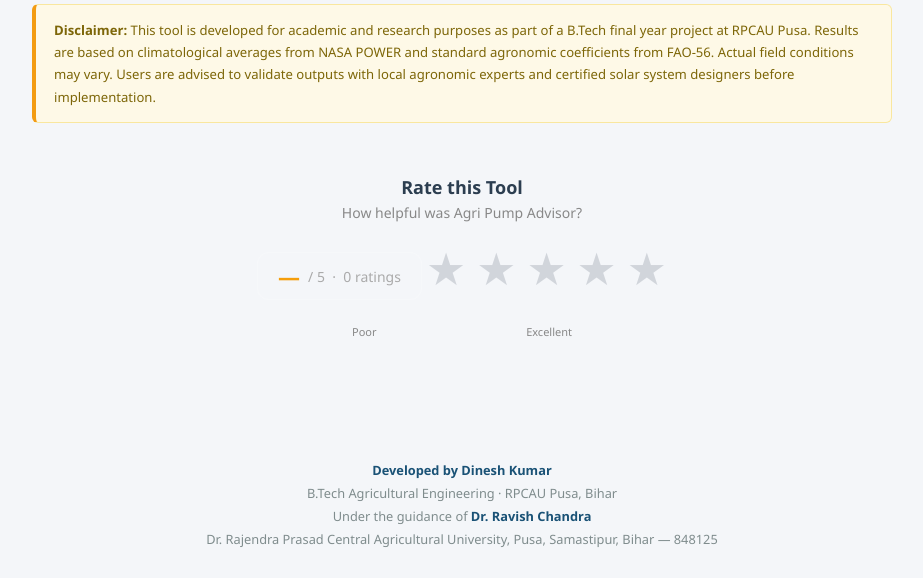
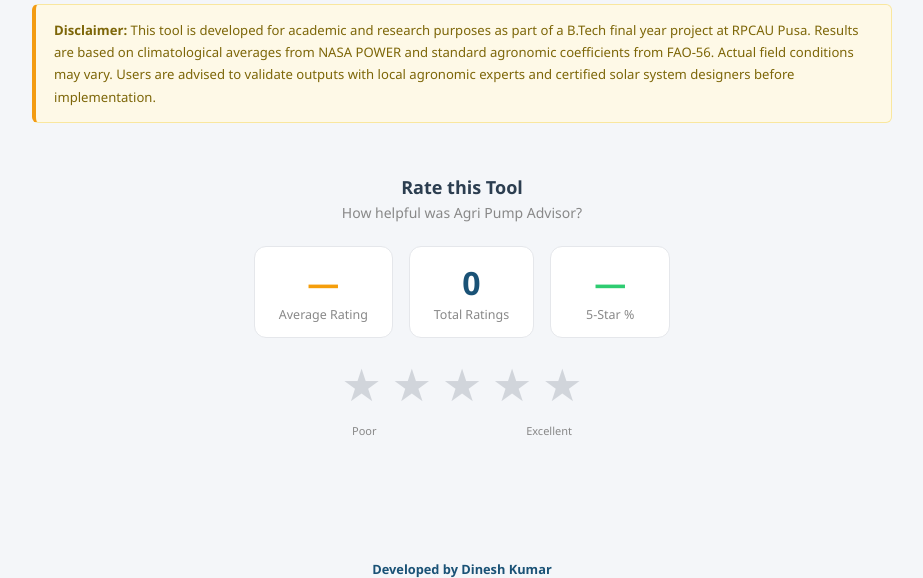
Before and after one commit to Dineshkumar085/spvwps-tool, a Flask app: page /about in a window 1280 px wide. Shown: the part 2214-2792 px from the top of the page, without its empty margins (178-1101 px from the left). Before the commit the page ends 2761 px from the top, so only its background shows below. Run offline with Flask 3, Linux system fonts and the light colour scheme; data that the repository does not hold is empty.

Commit message:
Improve rating display - show total count and 5-star percent

```diff
--- a/app.py
+++ b/app.py
@@ -987,9 +987,10 @@ def save_ratings_cloud(ratings):
 @app.route("/get-rating")
 def get_rating():
     ratings = load_ratings_cloud()
-    total = len(ratings)
-    avg   = round(sum(ratings) / total, 1) if total else 0
-    return jsonify({"avg": avg, "total": total})
+    total    = len(ratings)
+    avg      = round(sum(ratings) / total, 1) if total else 0
+    five_pct = round((ratings.count(5) / total) * 100) if total else 0
+    return jsonify({"avg": avg, "total": total, "five_pct": five_pct})
 
 @app.route("/submit-rating", methods=["POST"])
 def submit_rating():
--- a/templates/about.html
+++ b/templates/about.html
@@ -430,10 +430,27 @@
   <h3 style="font-size:18px;font-weight:600;margin-bottom:4px;">Rate this Tool</h3>
   <p style="font-size:14px;color:#888;margin-bottom:1.5rem;">How helpful was Agri Pump Advisor?</p>
 
-  <div style="display:inline-flex;align-items:center;gap:8px;background:rgba(255,255,255,0.08);border:1px solid rgba(255,255,255,0.15);border-radius:12px;padding:8px 20px;margin-bottom:1.5rem;font-size:14px;color:#aaa;">
-    <span style="font-size:22px;font-weight:600;color:#f59e0b;" id="avgNum">—</span>
-    <span>/ 5 &nbsp;·&nbsp; <span id="totalCount">0</span> ratings</span>
+<div style="display:flex;flex-wrap:wrap;justify-content:center;gap:16px;margin-bottom:1.5rem;">
+
+  <!-- Average -->
+  <div style="background:#fff;border:1px solid #e5e7eb;border-radius:12px;padding:14px 24px;text-align:center;min-width:120px;">
+    <div style="font-size:2rem;font-weight:700;color:#f59e0b;" id="avgNum">—</div>
+    <div style="font-size:0.78rem;color:#888;margin-top:2px;">Average Rating</div>
   </div>
+
+  <!-- Total -->
+  <div style="background:#fff;border:1px solid #e5e7eb;border-radius:12px;padding:14px 24px;text-align:center;min-width:120px;">
+    <div style="font-size:2rem;font-weight:700;color:#1a5276;" id="totalCount">0</div>
+    <div style="font-size:0.78rem;color:#888;margin-top:2px;">Total Ratings</div>
+  </div>
+
+  <!-- 5 Star % -->
+  <div style="background:#fff;border:1px solid #e5e7eb;border-radius:12px;padding:14px 24px;text-align:center;min-width:120px;">
+    <div style="font-size:2rem;font-weight:700;color:#2ecc71;" id="fiveStarPct">—</div>
+    <div style="font-size:0.78rem;color:#888;margin-top:2px;">5-Star %</div>
+  </div>
+
+</div>
 
   <div style="position:relative;display:inline-block;" id="ratingInner">
     <div style="display:flex;justify-content:center;gap:10px;margin-bottom:1rem;" id="starsRow">
@@ -498,13 +515,14 @@
     });
   }
 
-  // Load existing rating from server
-  fetch('/get-rating').then(r=>r.json()).then(data=>{
-    if(data.total > 0){
-      avgNum.textContent = data.avg;
-      totalCount.textContent = data.total;
-    }
-  }).catch(()=>{});
+  fetch('/get-rating')
+    .then(r => r.json())
+    .then(data => {
+      document.getElementById('avgNum').textContent = data.total > 0 ? data.avg : '—';
+      document.getElementById('totalCount').textContent = data.total;
+      document.getElementById('fiveStarPct').textContent = data.five_pct > 0 ? data.five_pct + '%' : '—';
+    })
+    .catch(() => {});
 
   stars.forEach(star=>{
     star.addEventListener('mouseenter',()=>{
```
